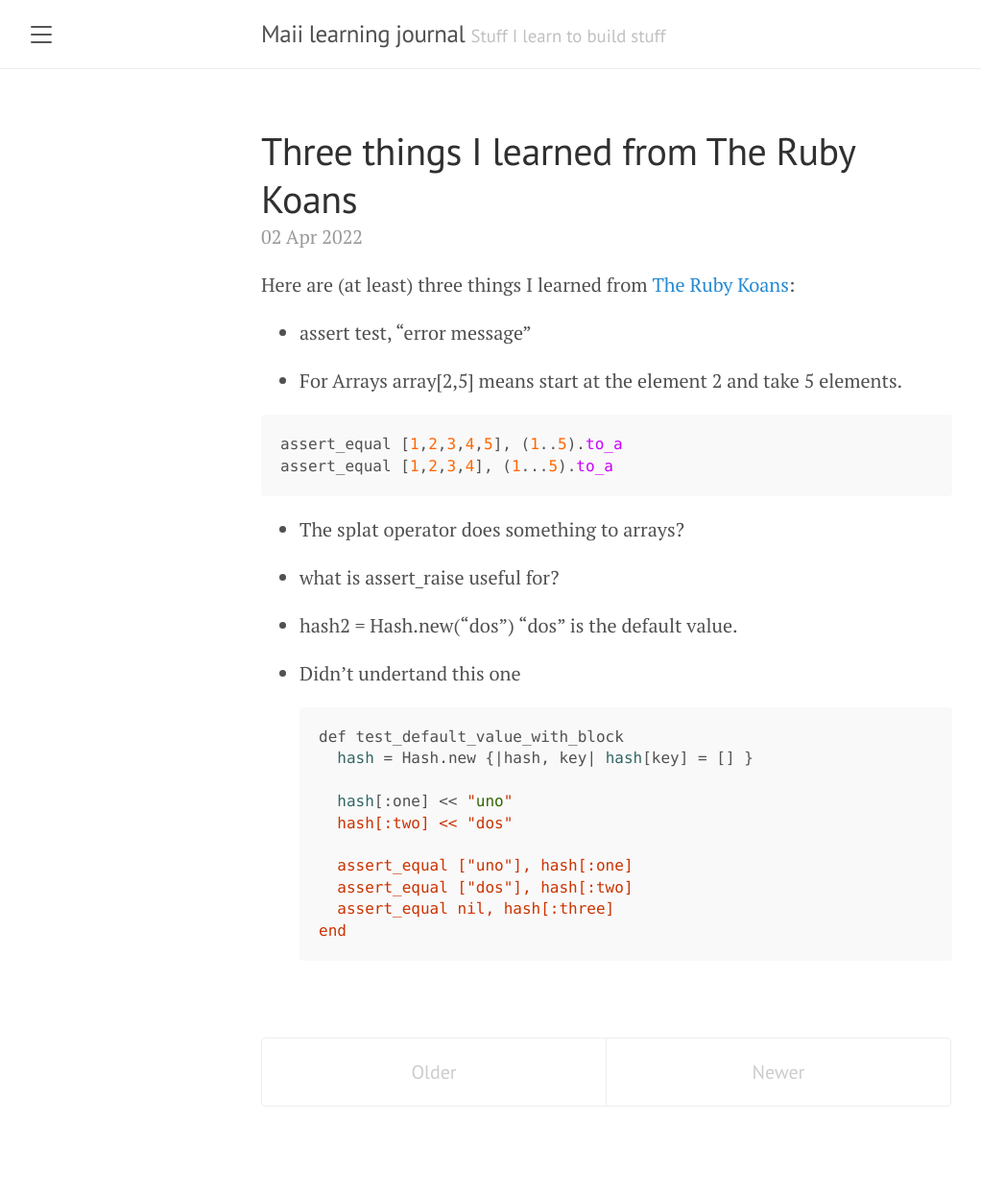
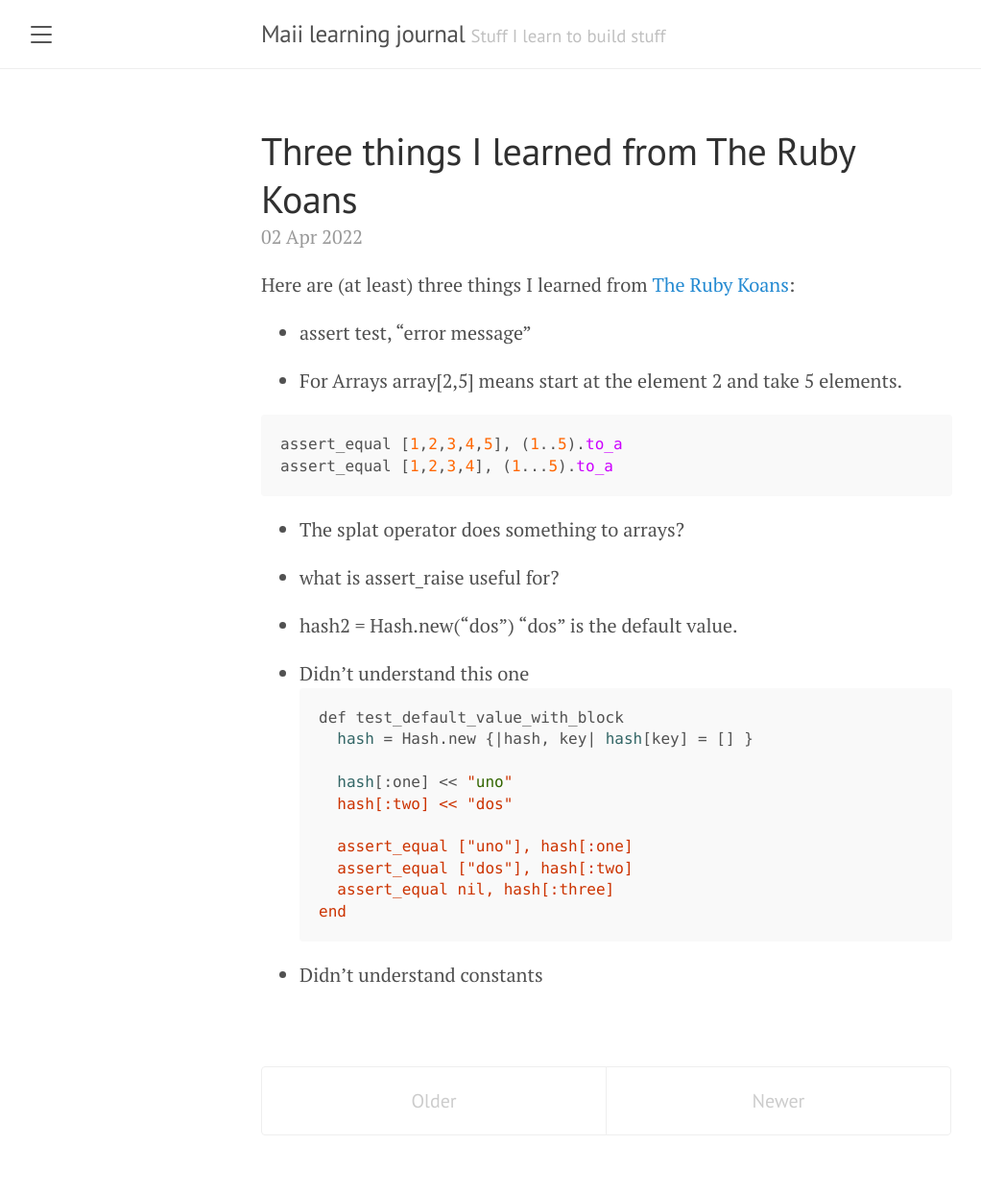
Before and after one commit to eamesa/maii-journal, a Jekyll site: the page built from index.html, in a window 1280 px wide. Shown: the whole page at 96% size, without its empty margins (8-1030 px from the left). Built offline with Jekyll 4.4.1, drawn with Linux system fonts in a browser that asks for light colours; a script that is not in the unit is left out; the list of posts is cut into pages by our own code; before the commit the page ends 1213 px from its top, so only the background shows below that.

Commit message:
Update 2022-04-02-three-things-i-learned-from-the-ruby-koans.md

````diff
--- a/_posts/2022-04-02-three-things-i-learned-from-the-ruby-koans.md
+++ b/_posts/2022-04-02-three-things-i-learned-from-the-ruby-koans.md
@@ -20,7 +20,7 @@ assert_equal [1,2,3,4], (1...5).to_a
 
 - hash2 = Hash.new("dos") "dos" is the default value.
 
-- Didn't undertand this one
+- Didn't understand this one
 ```sh
   def test_default_value_with_block
     hash = Hash.new {|hash, key| hash[key] = [] }
@@ -33,3 +33,4 @@ assert_equal [1,2,3,4], (1...5).to_a
     assert_equal nil, hash[:three]
   end
   ```
+- Didn't understand constants
````
